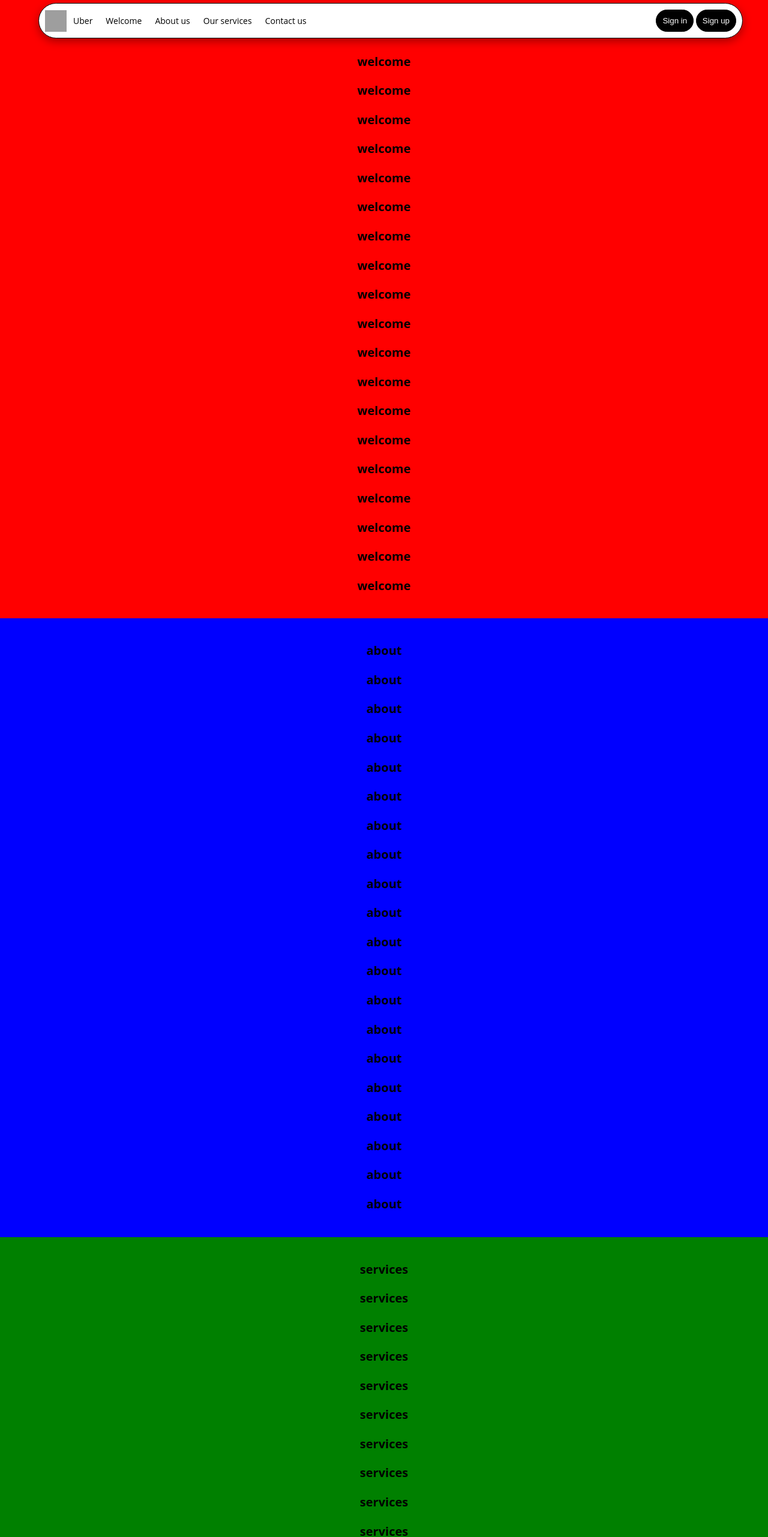
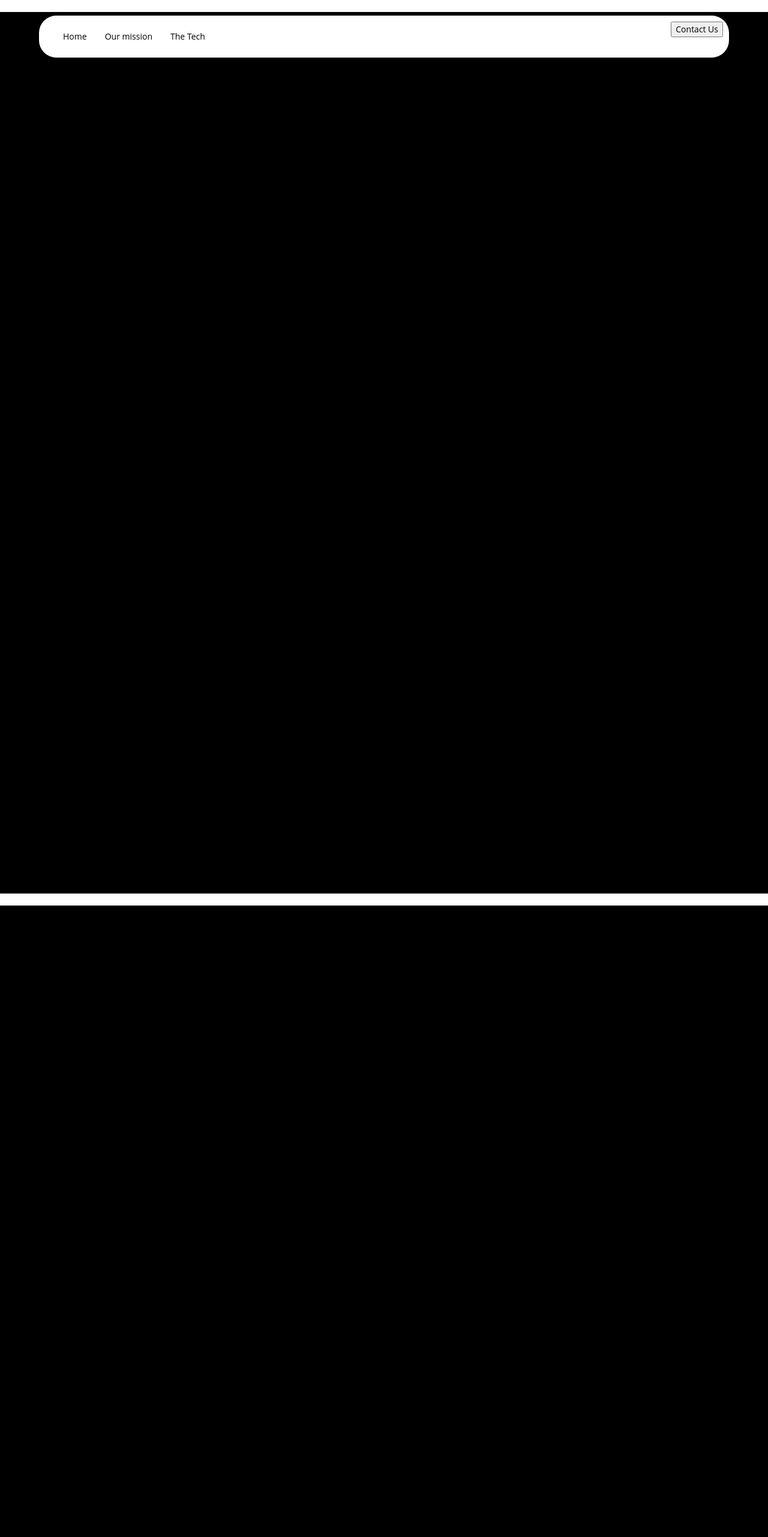
Before and after one commit to iAmEthanMai/IFT1005-devoir1, a plain HTML site: page index.html in a window 1280 px wide. Shown: the top 2563 px of the page at 60% size. Drawn offline with nearby package versions, Linux system fonts and the light colour scheme; grey boxes are pictures that could not be loaded.

Commit message:
Update index.html

```diff
--- a/index.html
+++ b/index.html
@@ -1,167 +1,111 @@
 <!DOCTYPE html>
 <html lang="en">
     <head>
-    <meta charset="UTF-8">
-    <meta name="viewport" content="width=device-width, initial-scale=1.0">
-    <meta http-equiv="X-UA-Compatible" content="ie=edge">
-    <title>Document</title>
-
+        <meta charset="utf-8">
+        <meta http-equiv="X-UA-Compatible" content="IE=edge">
+        <meta name="viewport" content="width=device-width, initial-scale=1">
+        <title>Aurorae Cerebrum</title>
+        <link rel="stylesheet" href="https://maxcdn.bootstrapcdn.com/bootstrap/3.3.7/css/bootstrap.min.css">
         <link rel="stylesheet" href="style.css">
     </head>
-<!-- Header Uber -->
-<header>
+    <body>
+        <!-- navbar -->
         <nav class="navbar">
-        <ul style="justify-content: space-between; display: flex; list-style: none; width: 100%; padding: 0; margin: 0;">
-            <li>
-
-                <ul class="items">
-                    <img src="https://encrypted-tbn0.gstatic.com/images?q=tbn:ANd9GcTP-9jvX6XSItpQb0sm3RA9JwaOSscRCyhorg&usqp=CAU" width="36" height="36" class="" alt="">
-                    <li>
-                        <a class="link"> Uber</a>
-                    </li>
-                    <li>
-                        <a id="collapsable" class="link" href="#welcome">Welcome</a>
-                    </li>
-                    <li>
-                        <a id="collapsable" class="link" href="#about">About us</a>
-                    </li>
-                    <li>
-                        <a id="collapsable" class="link" href="#services">Our services</a>
-                    </li>
-                    <li>
-                        <a id="collapsable" class="link" href="#contact">Contact us</a>
-                    </li>
+            <div class="">
+                <div class="navbar-header">
+                    <!--img src="logo.svg" alt="" width="40px"-->
+                </div>
+                <ul style="margin: 0px;" class="nav navbar-nav collapse navbar-collapse">
+                    <li class=""><a href="#home" class="item">Home</a></li>
+                    <li class=""><a href="#mission" class="item">Our mission</a></li>
+                    <li class=""><a href="#tech" class="item">The Tech</a></li>
                 </ul>
-            </li>
-            <li>
-                <div>
-                    <button class="black">Sign in</button>
-                    <button class="black">Sign up</button>
-                </div>
-            </li>
-        </ul>
-    </nav>
-</header>
-<!-- End Header -->
-
-<!-- Body -->
-<body>
-    <div id="welcome" class="welcome container">
-        <p>welcome</p>
-        <p>welcome</p>
-        <p>welcome</p>
-        <p>welcome</p>
-        <p>welcome</p>
-        <p>welcome</p>
-        <p>welcome</p>
-        <p>welcome</p>
-        <p>welcome</p>
-        <p>welcome</p>
-        <p>welcome</p>
-        <p>welcome</p>
-        <p>welcome</p>
-        <p>welcome</p>
-        <p>welcome</p>
-        <p>welcome</p>
-        <p>welcome</p>
-        <p>welcome</p>
-        <p>welcome</p>
-        <p>welcome</p>
-    </div>
-    <div id="about" class="about container">
-        <p>about</p>
-        <p>about</p>
-        <p>about</p>
-        <p>about</p>
-        <p>about</p>
-        <p>about</p>
-        <p>about</p>
-        <p>about</p>
-        <p>about</p>
-        <p>about</p>
-        <p>about</p>
-        <p>about</p>
-        <p>about</p>
-        <p>about</p>
-        <p>about</p>
-        <p>about</p>
-        <p>about</p>
-        <p>about</p>
-        <p>about</p>
-        <p>about</p>
-    </div>
-    <div id="services" class="services container">
-        <p>services</p>
-        <p>services</p>
-        <p>services</p>
-        <p>services</p>
-        <p>services</p>
-        <p>services</p>
-        <p>services</p>
-        <p>services</p>
-        <p>services</p>
-        <p>services</p>
-        <p>services</p>
-        <p>services</p>
-        <p>services</p>
-        <p>services</p>
-        <p>services</p>
-        <p>services</p>
-        <p>services</p>
-        <p>services</p>
-        <p>services</p>
-        <p>services</p>
-    </div>
-    <div id="contact" class="contact container">
-        <!-- Contact Form -->
-        <form action="index.html" method="post">
-            <div class="form-group">
-                <input type="text" class="form-control" id="name" name="name" placeholder="Enter name">
-            </div>
-            <div class="form-group">
-                <input type="email" class="form-control" id="email" name="email" placeholder="Enter email">
-            </div>
-            <div class="form-group">
-                <textarea class="form-control" id="message" name="message" placeholder="Type your message..." rows="3"></textarea>
-            </div>
-            <button type="submit" class="button black">Submit</button>
-        </form>
-    </div>
-    <!-- Footer -->
-    <footer>
-        <div class="container">
-            <div class="Grid__Container">
-                <div>
-                    <ul class="column">
-                        <li class="title">Enterprise</li>
-                        <li class="subtitle"><a href="#">Team</a></li>
-                        <li class="subtitle"><a href="#">Carriers</a></li>
+                <ul style="margin: 0px;" class="nav navbar-nav navbar-right">
+                    <li><button>Contact Us</button></li>
                 </ul>
             </div>
-                <div>
-                    <ul class="column">
-                        <li class="title">Product</li>
-                        <li class="subtitle"><a href="#">Pricing</a></li>
-                        <li class="subtitle"><a href="#">Price</a></li>
-                        <li class="subtitle"><a href="#">Become a driver</a></li>
-                    </ul>
+        </nav>
+        <!-- end navbar -->
+
+        <!-- content -->
+        <div style="background-color: #000;" id="home">
+            <h1>Home</h1>
+            <h1>Home</h1>
+            <h1>Home</h1>
+            <h1>Home</h1>
+            <h1>Home</h1>
+            <h1>Home</h1>
+            <h1>Home</h1>
+            <h1>Home</h1>
+            <h1>Home</h1>
+            <h1>Home</h1>
+            <h1>Home</h1>
+            <h1>Home</h1>
+            <h1>Home</h1>
+            <h1>Home</h1>
+            <h1>Home</h1>
+            <h1>Home</h1>
+            <h1>Home</h1>
+            <h1>Home</h1>
+            <h1>Home</h1>
+            <h1>Home</h1>
+            <h1>Home</h1>
+            <h1>Home</h1>
+            <h1>Home</h1>
+            <h1>Home</h1>
+            <h1>Home</h1>
         </div>
-                <div>
-                    <ul class="column">
-                        <li class="title">Socials</li>
-                        <li class="subtitle"><a href="#">Newletter</a></li>
-
-                    </ul>
+        <div style="background-color: #000;" id="mission">
+            <h1>Mission</h1>
+            <h1>Mission</h1>
+            <h1>Mission</h1>
+            <h1>Mission</h1>
+            <h1>Mission</h1>
+            <h1>Mission</h1>
+            <h1>Mission</h1>
+            <h1>Mission</h1>
+            <h1>Mission</h1>
+            <h1>Mission</h1>
+            <h1>Mission</h1>
+            <h1>Mission</h1>
+            <h1>Mission</h1>
+            <h1>Mission</h1>
+            <h1>Mission</h1>
+            <h1>Mission</h1>
+            <h1>Mission</h1>
+            <h1>Mission</h1>
+            <h1>Mission</h1>
+            <h1>Mission</h1>
+            <h1>Mission</h1>
+            <h1>Mission</h1>
+            <h1>Mission</h1>
         </div>
-                <div>
-                    <ul class="column">
-                        <li class="title">Legal</li>
-                        <li class="subtitle"><a href="#">Privacy</a></li>
-                        <li class="subtitle"><a href="#">Term of Use</a></li>
-                    </ul>
+        <div style="background-color: #000;" id="tech">
+            <h1>Tech</h1>
+            <h1>Tech</h1>
+            <h1>Tech</h1>
+            <h1>Tech</h1>
+            <h1>Tech</h1>
+            <h1>Tech</h1>
+            <h1>Tech</h1>
+            <h1>Tech</h1>
+            <h1>Tech</h1>
+            <h1>Tech</h1>
+            <h1>Tech</h1>
+            <h1>Tech</h1>
+            <h1>Tech</h1>
+            <h1>Tech</h1>
+            <h1>Tech</h1>
+            <h1>Tech</h1>
+            <h1>Tech</h1>
+            <h1>Tech</h1>
+            <h1>Tech</h1>
+            <h1>Tech</h1>
+            <h1>Tech</h1>
+            <h1>Tech</h1>
+            <h1>Tech</h1>
+            <h1>Tech</h1>
         </div>
-                <div class="Bottom_Column">	&copy; 2022 Uber Technologies Inc.</div>
-            </div>
-        </div>
+        <!-- end content -->
     </body>
 </html>
```
Lines whose indentation alone changed are shown as unchanged.
